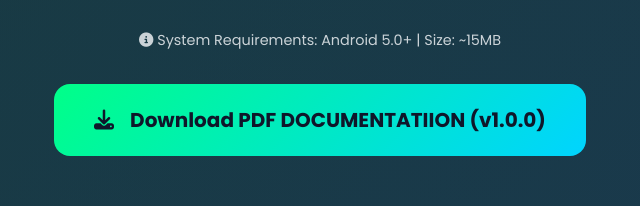
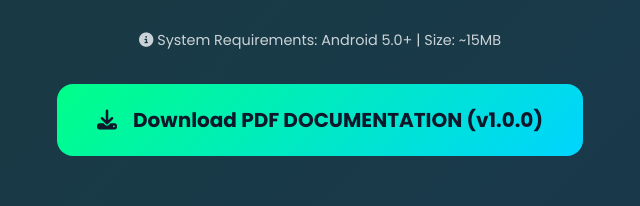
Before and after one commit to Folesterio/LandingPage, a plain HTML site: page index.html in a window 1280 px wide. Shown: the part 8060-8266 px from the top of the page, 320-960 px from the left. Drawn offline with Linux system fonts and the light colour scheme.

Commit message:
"# This is a comment line in the commit message."

```diff
--- a/index.html
+++ b/index.html
@@ -1331,7 +1331,7 @@
                    download="Del_Private_School_PDF.apk"
                    onclick="trackDownload()">
                     <i class="fas fa-download"></i>
-                    Download PDF DOCUMENTATIION (v1.0.0)
+                    Download PDF DOCUMENTATION (v1.0.0)
                 </a>
             </div>
         </section>
```
